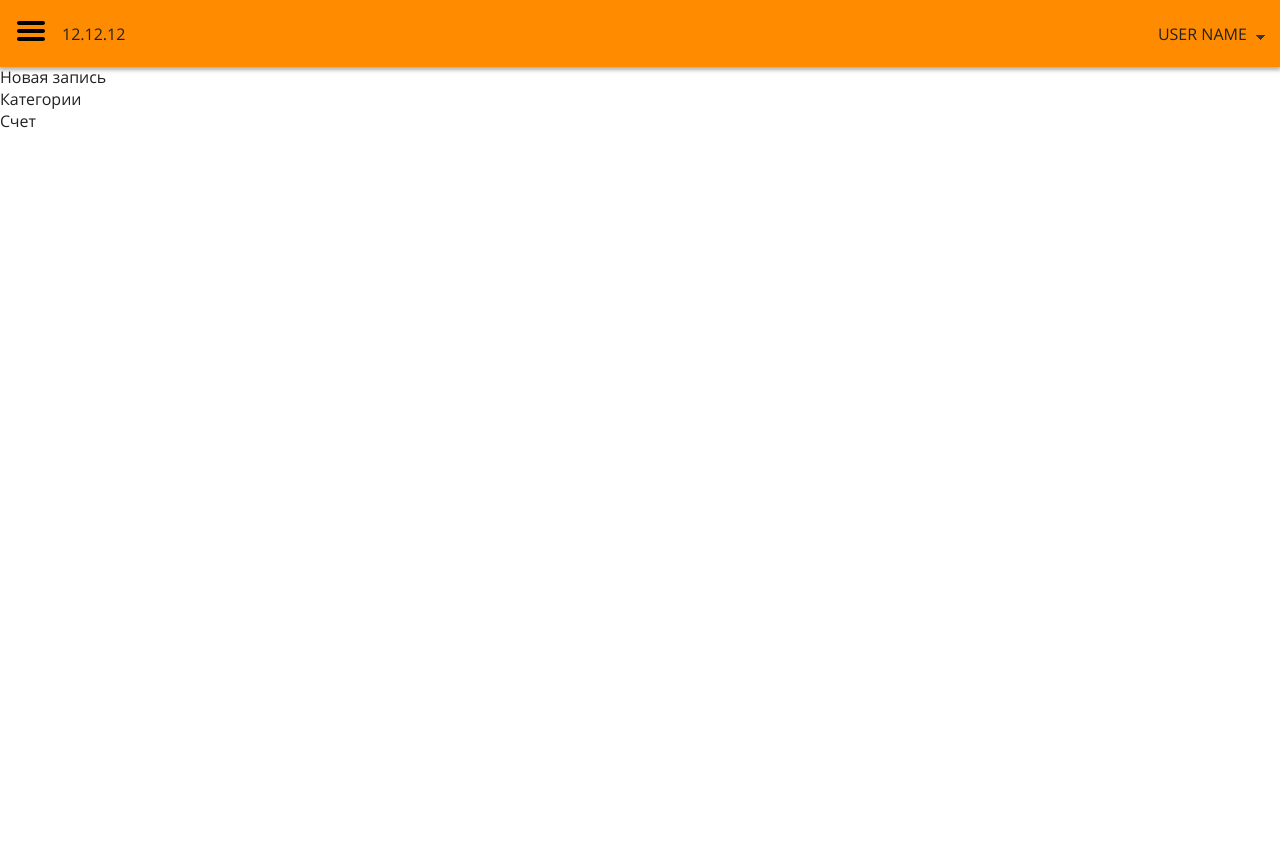
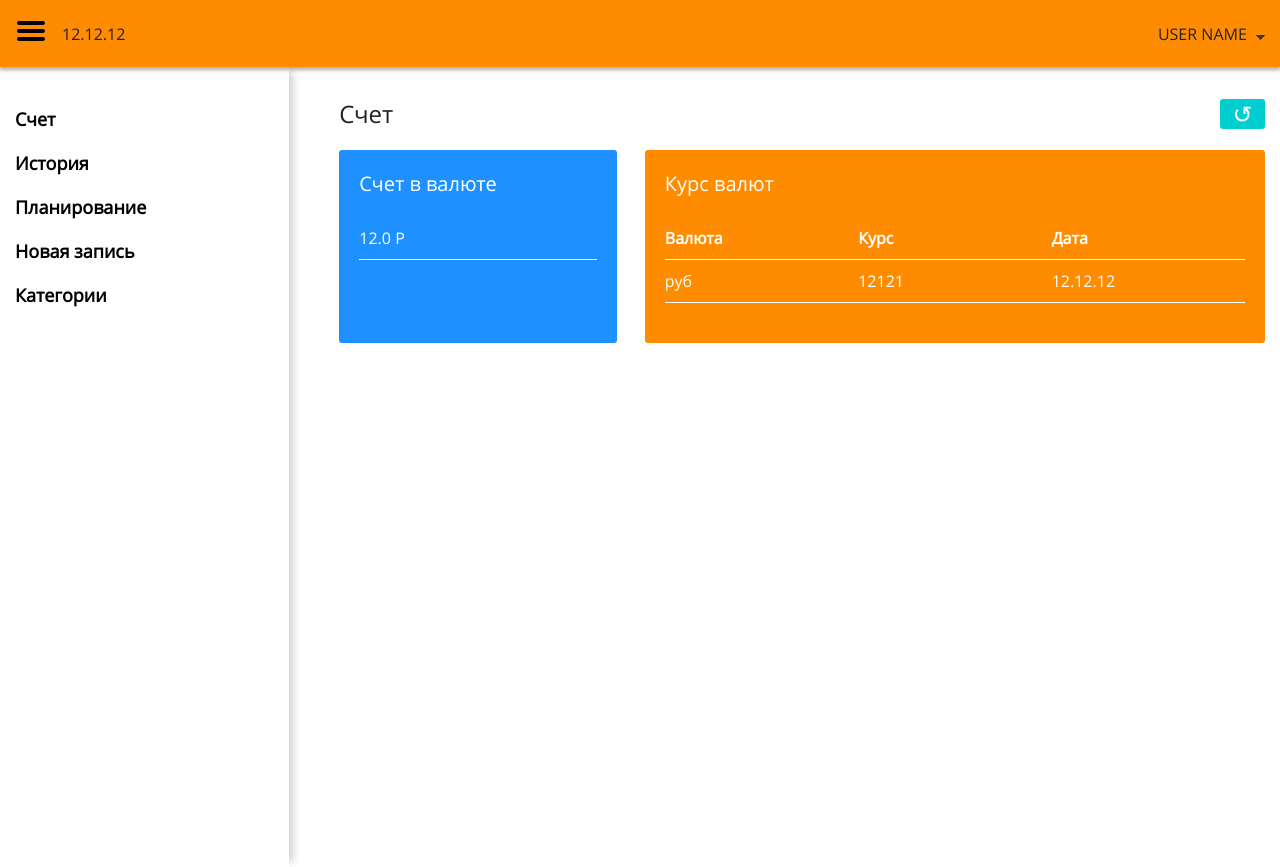
Before and after one commit to antongloom/newsite, a Vue app: page / in a window 1280 px wide. Before the commit the page ends 800 px from the top, so only its background shows below. Built offline with nearby package versions, Linux system fonts and the light colour scheme; the HTML template or start-up script is replaced by a standard one.

Commit message:
Оканчение верстки старницы Счета

```diff
--- a/src/views/Home.vue
+++ b/src/views/Home.vue
@@ -23,7 +23,30 @@
 	    	<div class="Home-Info">
 	    		<div class="Home-Title">
 	    			<div class="Home-Text">Счет</div>
-	    			<div class="Home-Update"></div>
+	    			<div class="Home-Update">&#8634;</div>
+	    		</div>
+	    		<div class="Home-InfoBlock">
+	    			<div class="Home-Price">
+	    				<div class="Home-Subtitle">Счет в валюте</div>
+	    				<div class="Home-PriceNumber">12.0 <span>Р</span></div>
+	    			</div>
+	    			<div class="Home-Price Home-Price_Left">
+	    				<div class="Home-Subtitle">Курс валют</div>
+	    				<div class="Home-PriceText Home-PriceText_Title">
+	    					<ul>
+	    						<li>Валюта</li>
+	    						<li>Курс</li>
+	    						<li>Дата</li>
+	    					</ul>
+	    				</div>
+	    				<div class="Home-PriceText">
+	    					<ul>
+	    						<li>руб</li>
+	    						<li>12121</li>
+	    						<li>12.12.12</li>
+	    					</ul>
+	    				</div>
+	    			</div>
 	    		</div>
 	    	</div>
 	    </div>
@@ -66,4 +89,103 @@ export default {
 			text-transform uppercase
 			img
 				margin-left 5px
+		&-Item
+			display flex
+			padding-top 67px
+			justify-content: space-between;
+		&-Sidebar
+			width 400px
+			-webkit-box-shadow: 9px 0px 8px -5px rgba(0,0,0,0.19);
+			-moz-box-shadow: 9px 0px 8px -5px rgba(0,0,0,0.19);
+			box-shadow: 9px 0px 8px -5px rgba(0,0,0,0.19);
+			height: 100vh;
+			margin-right 35px
+		&-Info
+			width 100%
+			padding 30px 15px 0px 15px
+		&-List
+			margin-top 30px
+			li
+				list-style-type none
+				color #000
+				font-weight bold
+				font-size 18px
+				padding 10px 15px
+				cursor pointer
+				-webkit-transition all 0.5s ease
+				-moz-transition all 0.3s ease
+				transition all 0.3s ease
+				&:hover
+					background #ddd
+		&-Title
+			display flex
+			justify-content space-between
+			align-items center
+			padding-bottom 20px
+		&-Text
+			font-size 24px
+		&-Update
+			height 30px
+			width 45px
+			border-radius 3px
+			background #00CED1
+			position relative
+			font-size 24px
+			color #fff
+			text-align center
+			line-height 30px
+			cursor pointer
+		&-InfoBlock
+			display flex
+			justify-content space-between
+		&-Price
+			width 30%
+			background #1E90FF
+			border-radius 3px
+			box-sizing border-box
+			color #fff
+			padding 20px 20px 40px 20px
+			&_Left
+				width 67%
+				background #FF8C00
+		&-Subtitle
+			padding-bottom 20px
+			font-size 20px
+		&-PriceNumber
+			padding 10px 0px 10px 0px
+			border-bottom 1px solid #fff
+		&-PriceText
+			ul
+				display flex
+				justify-content space-between
+				border-bottom 1px solid #fff
+				padding 10px 0px
+				li
+					list-style-type none
+					width 33.33%
+			&_Title
+				font-weight bold
+
+@media (max-width: 768px){
+	.Home-InfoBlock {
+		display: block;
+	}
+	.Home-Price{
+		margin-bottom: 20px;
+		width: 100%;
+	}
+}
+
+@media (max-width: 480px){
+	.Home-Info {
+		padding-top: 20px;
+	}
+	.Home-PriceText {
+		font-size: 14px;
+	}
+	.Home-Subtitle {
+		padding-bottom: 10px;
+	}
+}
+
 </style>
```
